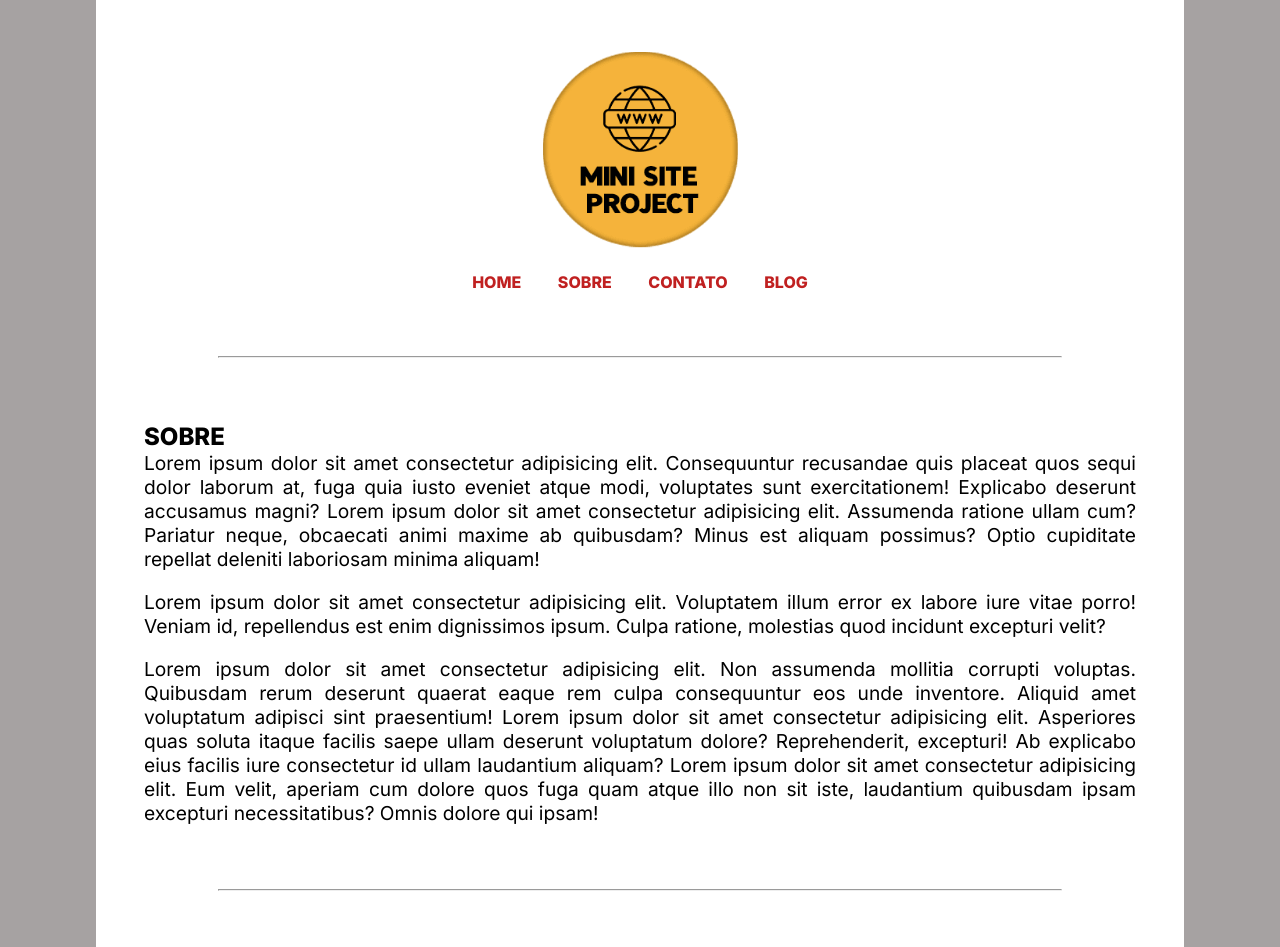
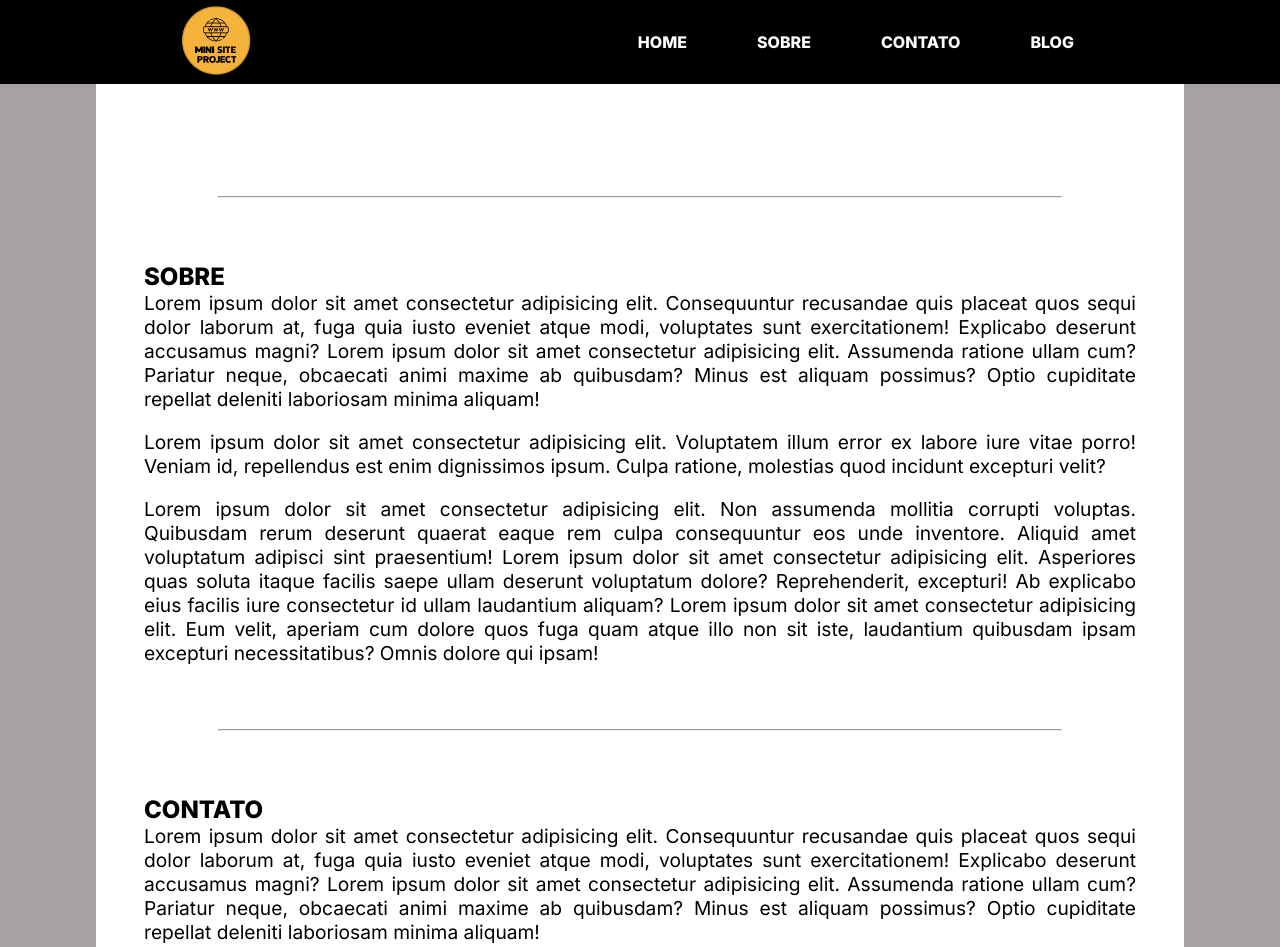
Before and after one commit to nngustavo/minisite, a plain HTML site: page index.html in a window 1280 px wide. Shown: the top 947 px of the page. Drawn offline with Linux system fonts and the light colour scheme.

Commit message:
Alterações gerais no projeto

```diff
--- a/style.css
+++ b/css/style.css
@@ -20,41 +20,43 @@ body {
 
 header {
    display: flex;
-   flex-direction: column;
-   justify-content: center;
+   justify-content: space-around;
    align-items: center;
-   margin-bottom: 10px;
+   flex-wrap: wrap;
+   background-color: black;
+   color: #fff;
 }
 
 header img {
-   width: 200px;
+   padding: 5px;
+   max-width: 80px;
 }
 
 header ul {
-   margin-top: 1.5em;
+   display: flex;
+   justify-content: center;
+   align-items: center;
+   flex-wrap: wrap;
+   gap: 10px;
 }
 
-header li {
+header ul li {
    list-style: none;
-   display: inline-block;
    font-weight: 800;
-   margin-right: 2em;
-}
-
-header li:last-child {
-   margin-right: 0;
 }
 
 header a {
+   padding: 13px 30px;
+   color: #fff;
    text-decoration: none;
-   color: #c02020;
-   border-bottom: 5px solid transparent;
+   border-radius: 10px;
 }
 
 header a:hover {
+   border-radius: 10px;
    color: black;
-   border-bottom: 5px solid black;
-   transition-duration: .8s;
+   background-color: #fff;
+   transition-duration: .3s;
 }
 
 main {
--- a/index.html
+++ b/index.html
@@ -5,23 +5,28 @@
    <meta charset="UTF-8">
    <meta http-equiv="X-UA-Compatible" content="IE=edge">
    <meta name="viewport" content="width=device-width, initial-scale=1.0">
-   <link rel="stylesheet" href="style.css">
+   <link rel="stylesheet" href="css/style.css">
    <title>Minisite - Projeto Single Page</title>
 </head>
 
 <body>
-   <div class="container-principal">
    <header>
-         <img src="imagens/micro logo.png" alt="logo">
+      <div class="logo">
+         <img src="img/micro logo.png" alt="">
+      </div>
       <nav>
          <ul>
             <li><a href="#">HOME</a></li>
-               <li><a href="#sobre">SOBRE</a></li>
-               <li><a href="#contato">CONTATO</a></li>
-               <li><a href="#blog">BLOG</a></li>
+            <li><a href="#">SOBRE</a></li>
+            <li><a href="#">CONTATO</a></li>
+            <li><a href="#">BLOG</a></li>
          </ul>
       </nav>
    </header>
+
+
+   <div class="container-principal">
+
       <hr>
       <main>
          <article id="sobre">
@@ -67,19 +72,19 @@
             <div class="posts-container">
                <div class="posts">
                   <a href="#">
-                     <img src="imagens/1.jpg" alt="">
+                     <img src="img/" alt="">
                      <p>Como se manter organizado?</p>
                   </a>
                </div>
                <div class="posts">
                   <a href="#">
-                     <img src="imagens/2.jpg" alt="">
+                     <img src="img/" alt="">
                      <p>Trabalho em equipe te faz evoluir</p>
                   </a>
                </div>
                <div class="posts">
                   <a href="#">
-                     <img src="imagens/3.jpg" alt="">
+                     <img src="img/" alt="">
                      <p>Descontrair para aprender e absorver</p>
                   </a>
                </div>
@@ -120,9 +125,9 @@
    <footer>
       <p>Social Media:</p>
       <div class="redes-footer">
-         <a href="https://github.com/nngustavo" target="_blank"><img src="imagens/icons8-github-64.png" alt=""></a>
+         <a href="https://github.com/nngustavo" target="_blank"><img src="img/icons8-github-64.png" alt=""></a>
          <a href="https://www.instagram.com/gustavo.teq/" target="_blank"><img id="instagram"
-               src="imagens/icons8-instagram-100.png" alt=""></a>
+               src="img/icons8-instagram-100.png" alt=""></a>
       </div>
       <p>© Todos os Direitos Reservados. Gustavo Andrade - 2022</p>
    </footer>
```
Also changed, not shown: img/icons8-github-64.png (renamed from imagens/icons8-github-64.png), img/icons8-instagram-100.png (renamed from imagens/icons8-instagram-100.png), img/micro logo.png (renamed from imagens/micro logo.png). Lines whose indentation alone changed are shown as unchanged.
